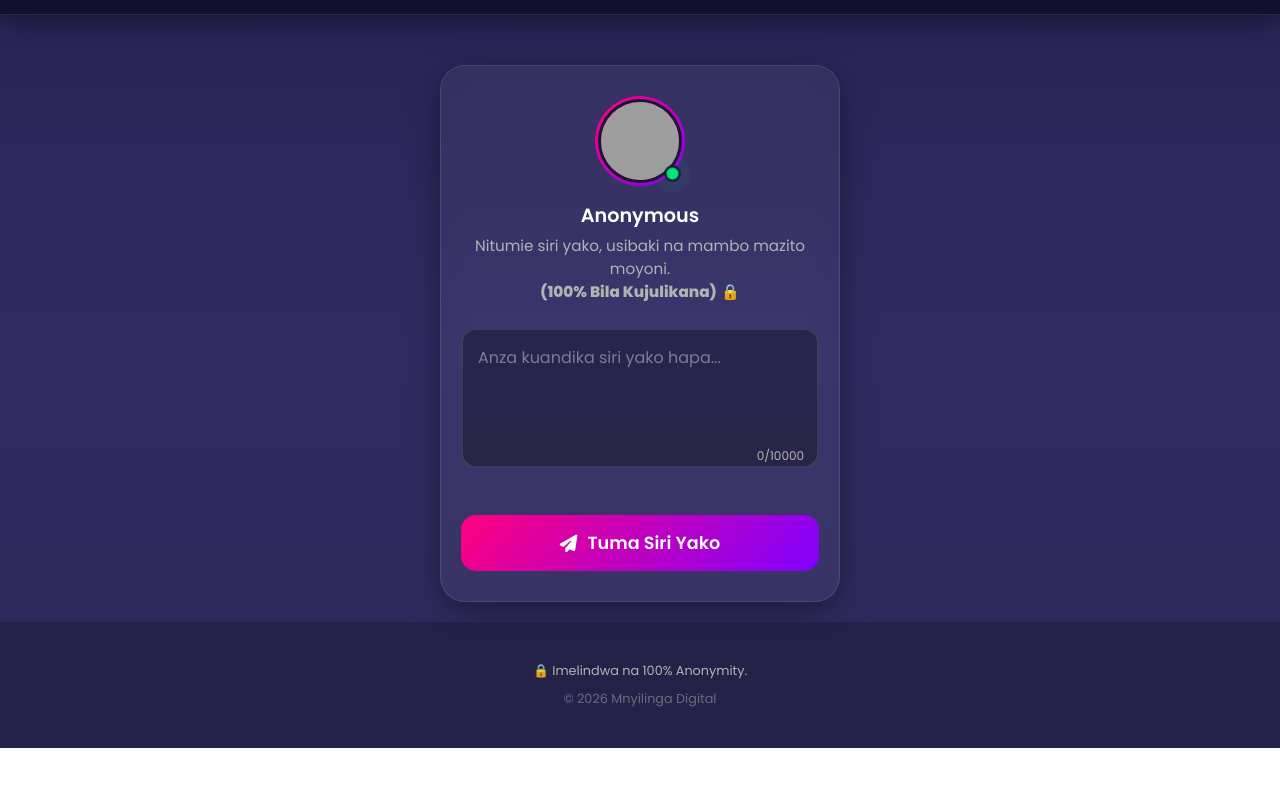
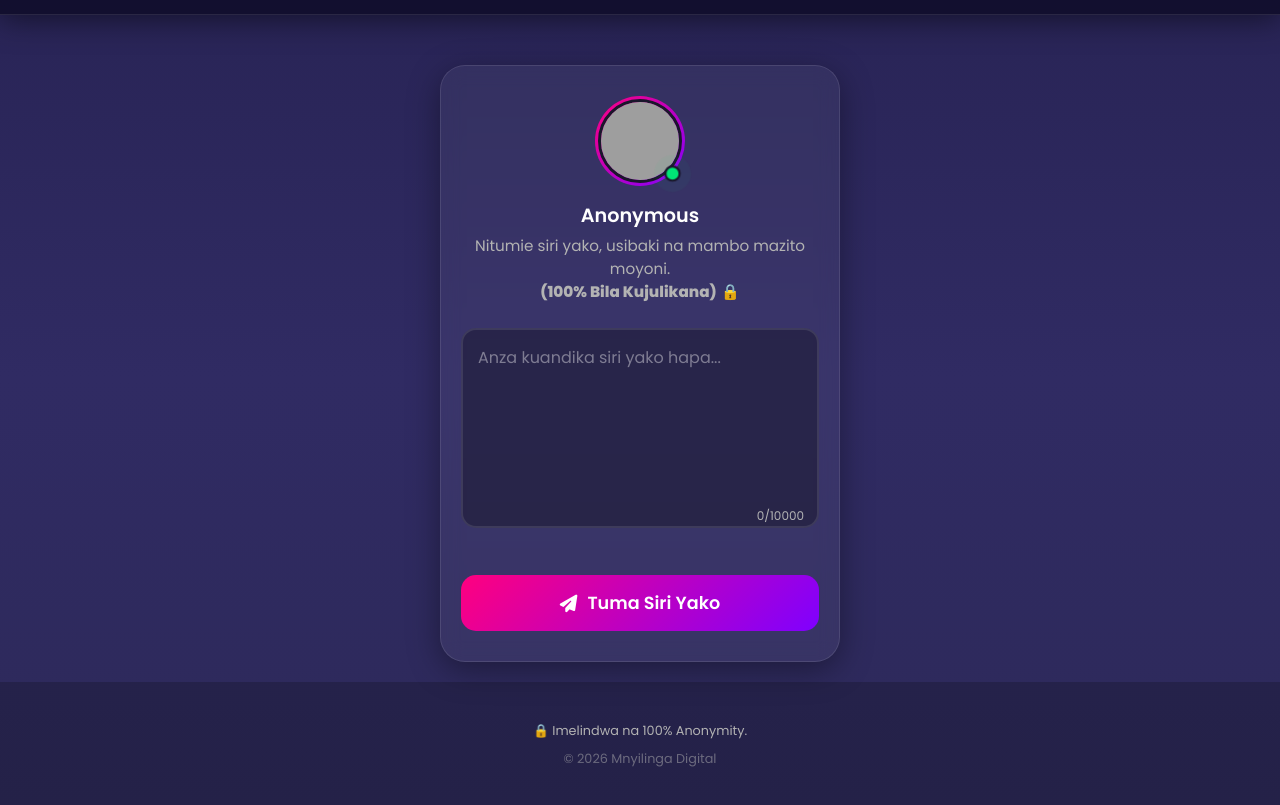
Before and after one commit to mnyilingadigital/mnyilingadigital.github.io, a plain HTML site: page index.html in a window 1280 px wide. Shown: the part 55-860 px from the top of the page. Before the commit the page ends 803 px from the top, so only its background shows below. Drawn offline with Linux system fonts and the light colour scheme; grey boxes are pictures that could not be loaded.

Commit message:
Update index.html

```diff
--- a/index.html
+++ b/index.html
@@ -185,7 +185,7 @@
 
         textarea {
             width: 100%;
-            height: 140px;
+            height: 200px;
             background: rgba(0, 0, 0, 0.3);
             border: 2px solid var(--glass-border);
             border-radius: 15px;
```
